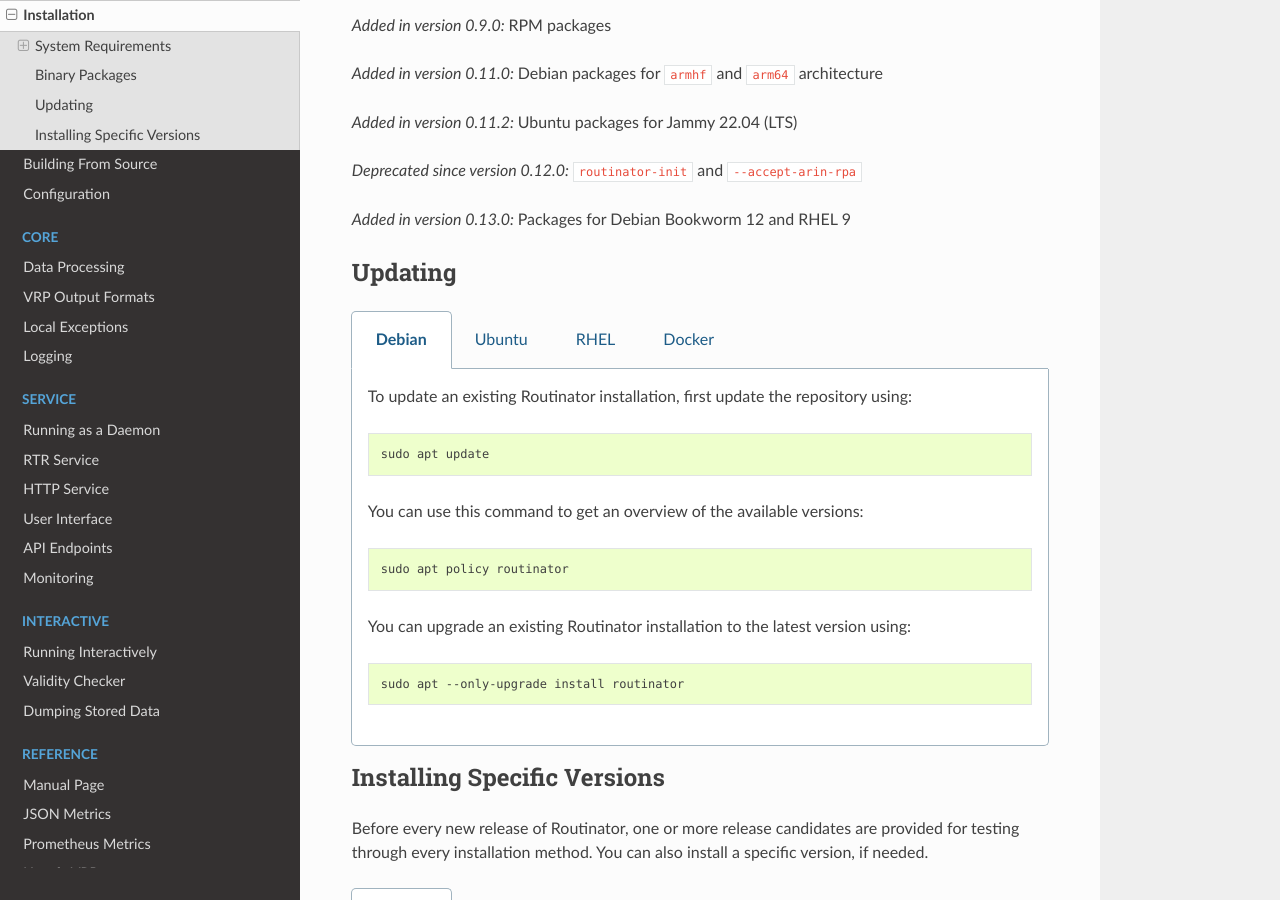
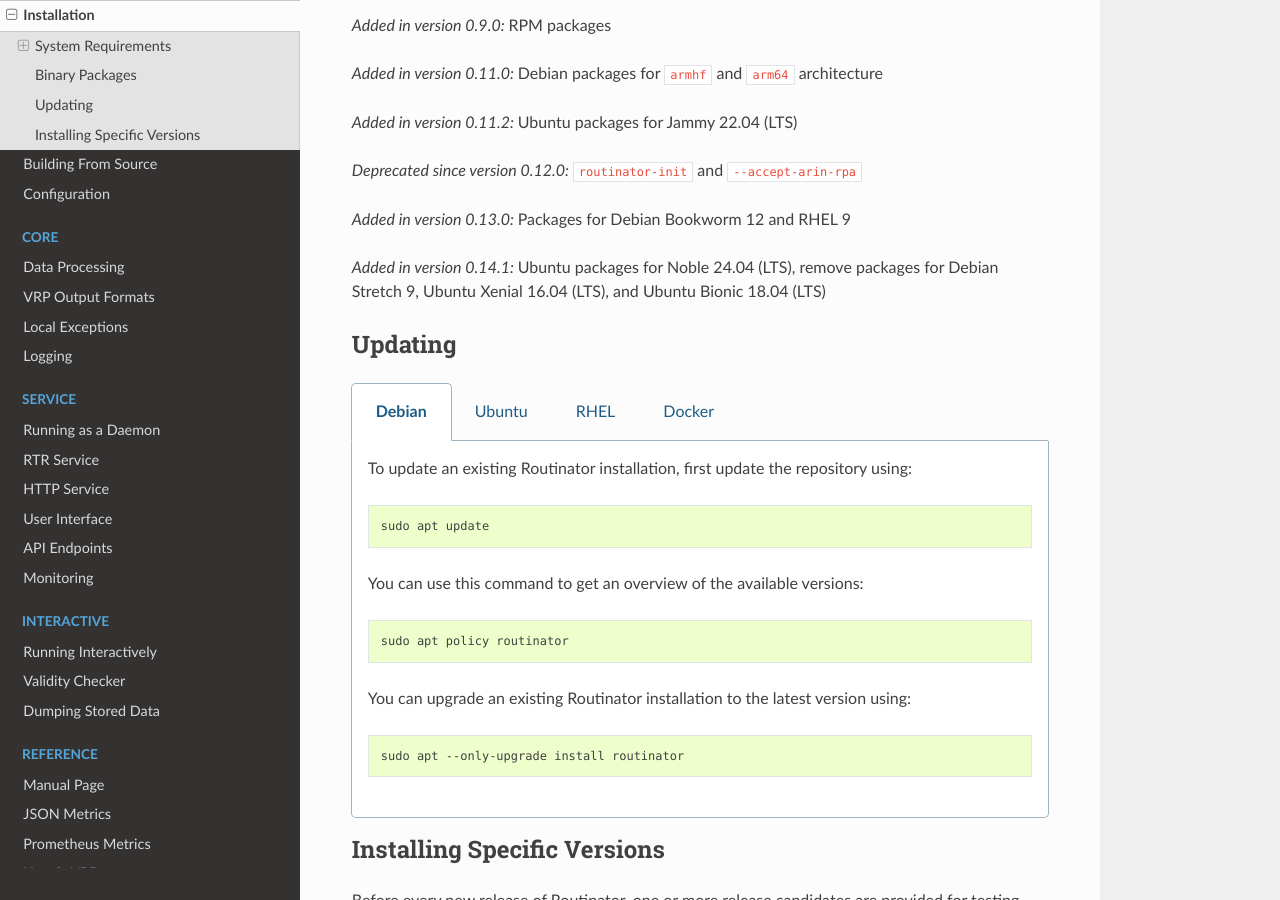
Before and after one commit to NLnetLabs/routinator, a Sphinx documentation site: the page built from doc/manual/source/installation.rst, in a window 1280 px wide and 900 px high, scrolled down 2427 px. Built offline with Sphinx 7.4.7 and the Read the Docs theme 3.1.0, drawn with Linux system fonts in a browser that asks for light colours.

Commit message:
Ubuntu Noble package support (#980)
This PR adds packaging support for Ubuntu 24.04 and removes support for
Debian Stretch 9, Ubuntu Xenial 16.04, and Ubuntu Bionic 18.04.

```diff
--- a/doc/manual/source/installation.rst
+++ b/doc/manual/source/installation.rst
@@ -123,6 +123,7 @@
        To install a Routinator package, you need the 64-bit version of one of
        these Ubuntu versions:
 
+         - Ubuntu Noble 24.04 (LTS)
          - Ubuntu Jammy 22.04 (LTS)
          - Ubuntu Focal 20.04 (LTS)
 
@@ -304,6 +305,9 @@
    ``routinator-init`` and ``--accept-arin-rpa``
 .. versionadded:: 0.13.0
    Packages for Debian Bookworm 12 and RHEL 9
+.. versionadded:: 0.14.1
+   Ubuntu packages for Noble 24.04 (LTS), remove packages for Debian Stretch 9,
+   Ubuntu Xenial 16.04 (LTS), and Ubuntu Bionic 18.04 (LTS)
 
 Updating
 --------
```
Also changed, not shown: 1 other file.
